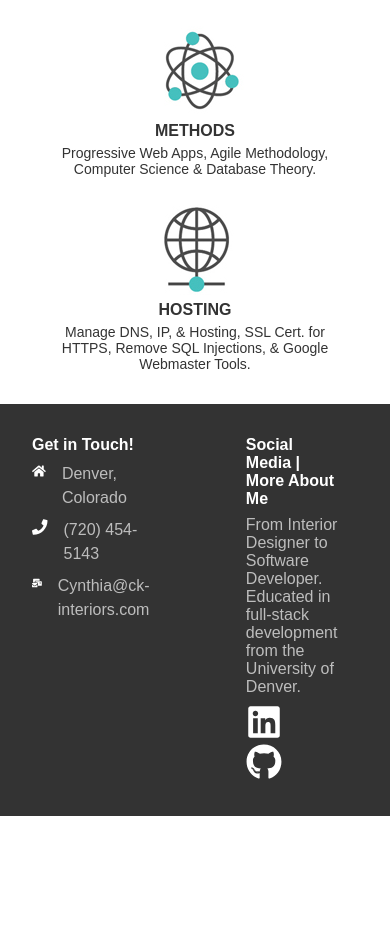
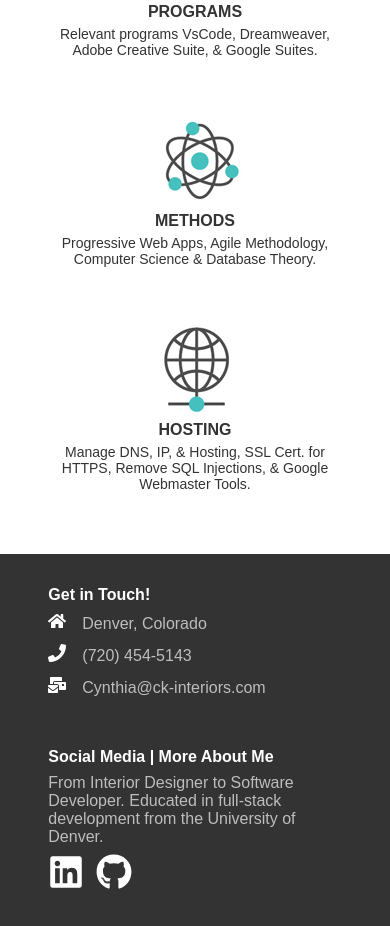
Before and after one commit to CynthiaGodoy/react.js-portfolio, a React (Create React App) app: page /about in a window 390 px wide. Shown: the part 1852-2778 px from the top of the page. Before the commit the page ends 2668 px from the top, so only its background shows below. Built offline with nearby package versions, Linux system fonts and the light colour scheme.

Commit message:
download resume and css

```diff
--- a/src/components/AboutMe.js
+++ b/src/components/AboutMe.js
@@ -3,6 +3,7 @@ import "./AboutMeStyles.css";
 import React from 'react';
 import { Link } from "react-router-dom";
 import myPicture from "../assets/CG.png";
+import myResume from "../assets/Cynthia-Godoy-Resume.pdf";
 
 import { FaDownload, FaLinkedin, FaGithub } from "react-icons/fa";
 
@@ -22,14 +23,14 @@ const AboutMe = () => {
                 <div className="my-picture">
                     <div className="about-img">
                         <img src={myPicture} className="img" alt="Cynthia"/>
-                        </div>
-                        <div className="resume">
-                            <Link to="/"><button className="btn">Resume <FaDownload size={16} style={{ color: "white", marginRight: ".75rem" }} /></button></Link>
-                            <FaLinkedin size={40} style={{ color: "#333", marginRight: ".75rem" }} />
-                            <FaGithub size={40} style={{ color: "#333", marginRight: ".75rem" }} />
-                        </div>
+                    </div>
+                    <div className="resume">
+                        <Link to={ myResume } target="_blank" download><button className="btn">Resume <FaDownload size={16} style={{ color: "white", marginRight: ".75rem" }} /></button></Link>
+                        <FaLinkedin size={40} style={{ color: "#333", marginRight: ".75rem" }} />
+                        <FaGithub size={40} style={{ color: "#333", marginRight: ".75rem" }} />
                     </div>
                 </div>
+            </div>
         </div>
     )
 }
--- a/src/components/Footer.js
+++ b/src/components/Footer.js
@@ -8,8 +8,9 @@ const Footer = () => {
     return (
         <div className="footer">
             <div className="footer-container">
+
                 <div className="contactInfo">
-                <h4>Get in Touch! </h4>
+                    <h4>Get in Touch! </h4>
                     <div className="location">
                         <FaHome size={18} style={{ color: "white", marginRight: "1rem" }} /><p>Denver, Colorado</p>
                     </div>
@@ -25,10 +26,15 @@ const Footer = () => {
                     <h4>Social Media | More About Me</h4>
                     <p>From Interior Designer to Software Developer. Educated in full-stack development from the University of Denver. </p>
                         <div className="socialIcon">
-                            <FaLinkedin size={36} style={{ color: "white", marginRight: ".75rem" }} />
+                            <a href="https://www.linkedin.com/in/cynthia-godoy-ncidq-96951845/" target="_blank" rel="noreferrer">
+                                <FaLinkedin size={36} style={{ color: "white", marginRight: ".75rem" }} />
+                            </a>
+                            <a href="https://github.com/CynthiaGodoy" target="_blank" rel="noreferrer">
                             <FaGithub size={36} style={{ color: "white", marginRight: ".75rem" }} />
+                            </a>
                         </div>
                 </div>
+
             </div>
         </div>
     )
--- a/src/components/FooterStyles.css
+++ b/src/components/FooterStyles.css
@@ -5,7 +5,7 @@
 }
 
 .footer-container {
-    max-width: 900px;
+    max-width: 800px;
     margin: auto;
     display: grid;
     grid-template-columns: repeat(2, 1fr);
@@ -19,6 +19,14 @@
 
 .footer p {
     color: rgb(189, 189, 189);
+}
+
+.copyright {
+    height: 100%;
+    max-width: 100%;
+    display: flex;
+    flex-direction: column;
+    padding-right: 3rem;
 }
 
 .contactInfo {
@@ -50,3 +58,10 @@
 .socialIcon {
     padding-top: 8px;
 }
+
+@media screen and (max-width: 650px) {
+.footer-container {
+    max-width: 90%;
+    grid-template-columns: 1fr;
+}
+}
--- a/src/components/SkillsStyles.css
+++ b/src/components/SkillsStyles.css
@@ -10,7 +10,7 @@
     text-transform: uppercase;
     font-weight: 600;
     color: chocolate;
-    padding-bottom: 24px;
+    padding-bottom: 32px;
 }
 
 .skills-container {
@@ -52,6 +52,10 @@ h6 {
     margin-left: 35%;
 }
 
+.skill {
+    margin-bottom: 30px;
+}
+
 @media screen and (max-width: 900px) {
     .skills-container {
         max-width: 90%;
```
Also changed, not shown: 1 other file (tests, documents, lock files or other folders).
